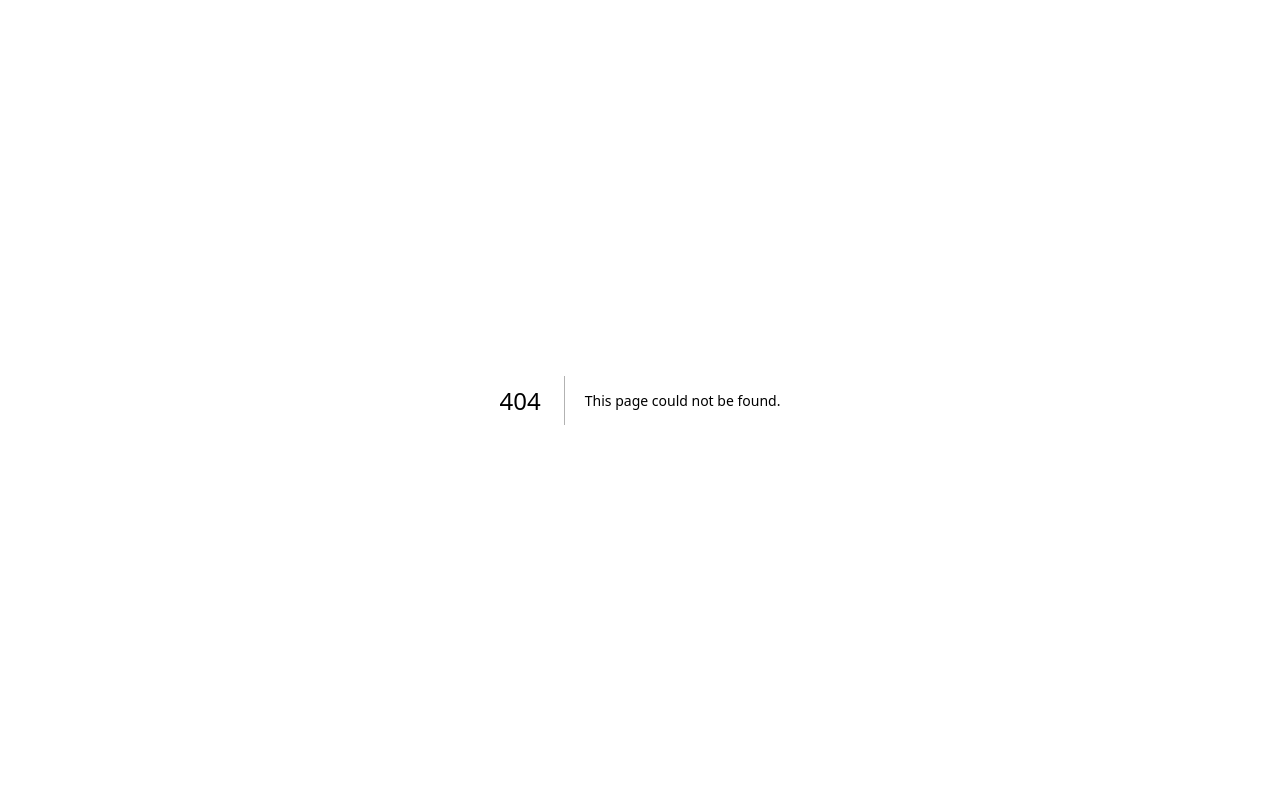
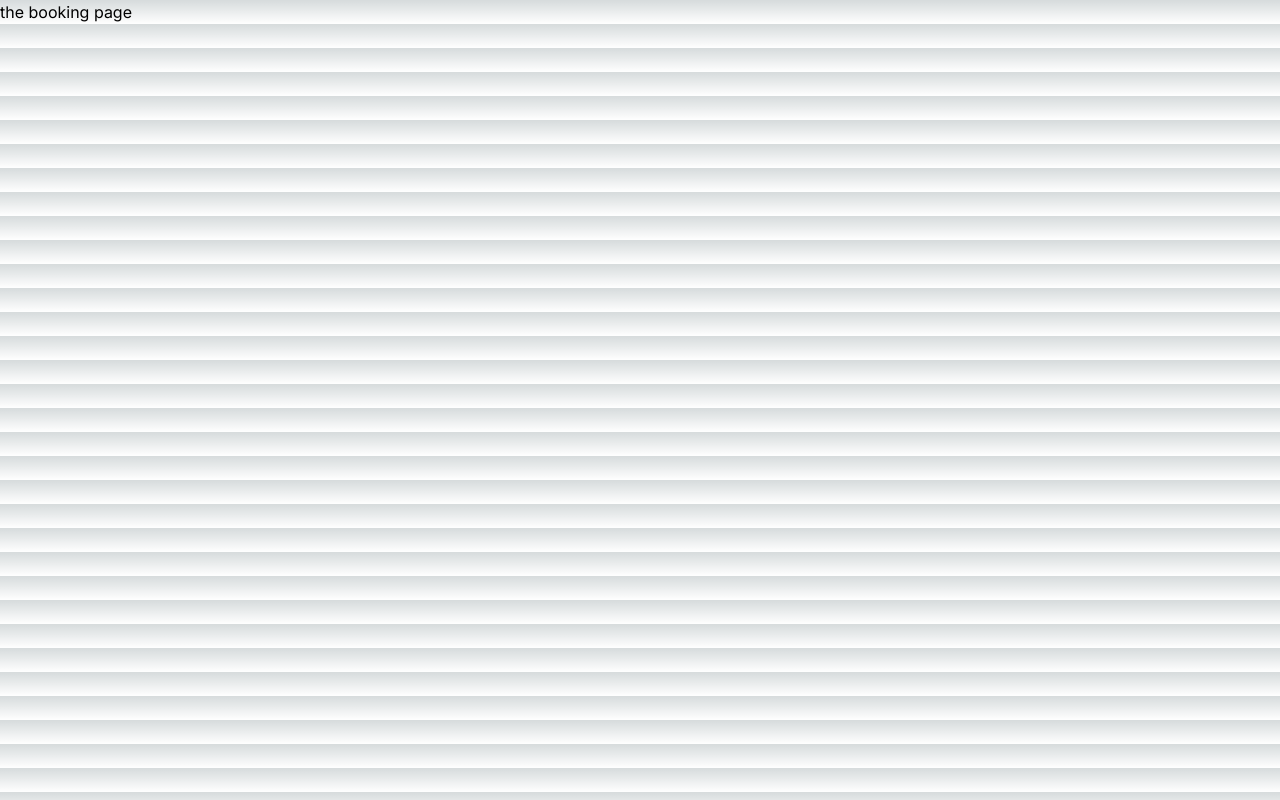
Before and after one commit to sammykirigha/travel-app, a Next.js app: page /home/bookings in a window 1280 px wide. Before the commit this address had no page. Built offline with nearby package versions, Linux system fonts and the light colour scheme.

Commit message:
added the bookings page

```diff
--- /dev/null
+++ b/app/api/route.tsx
@@ -0,0 +1 @@
+"use server"
--- /dev/null
+++ b/app/home/bookings/page.tsx
@@ -0,0 +1,13 @@
+"use server"
+
+import React from 'react'
+
+const page = () => {
+  return (
+    <div>
+        the booking page
+    </div>
+  )
+}
+
+export default page
```
